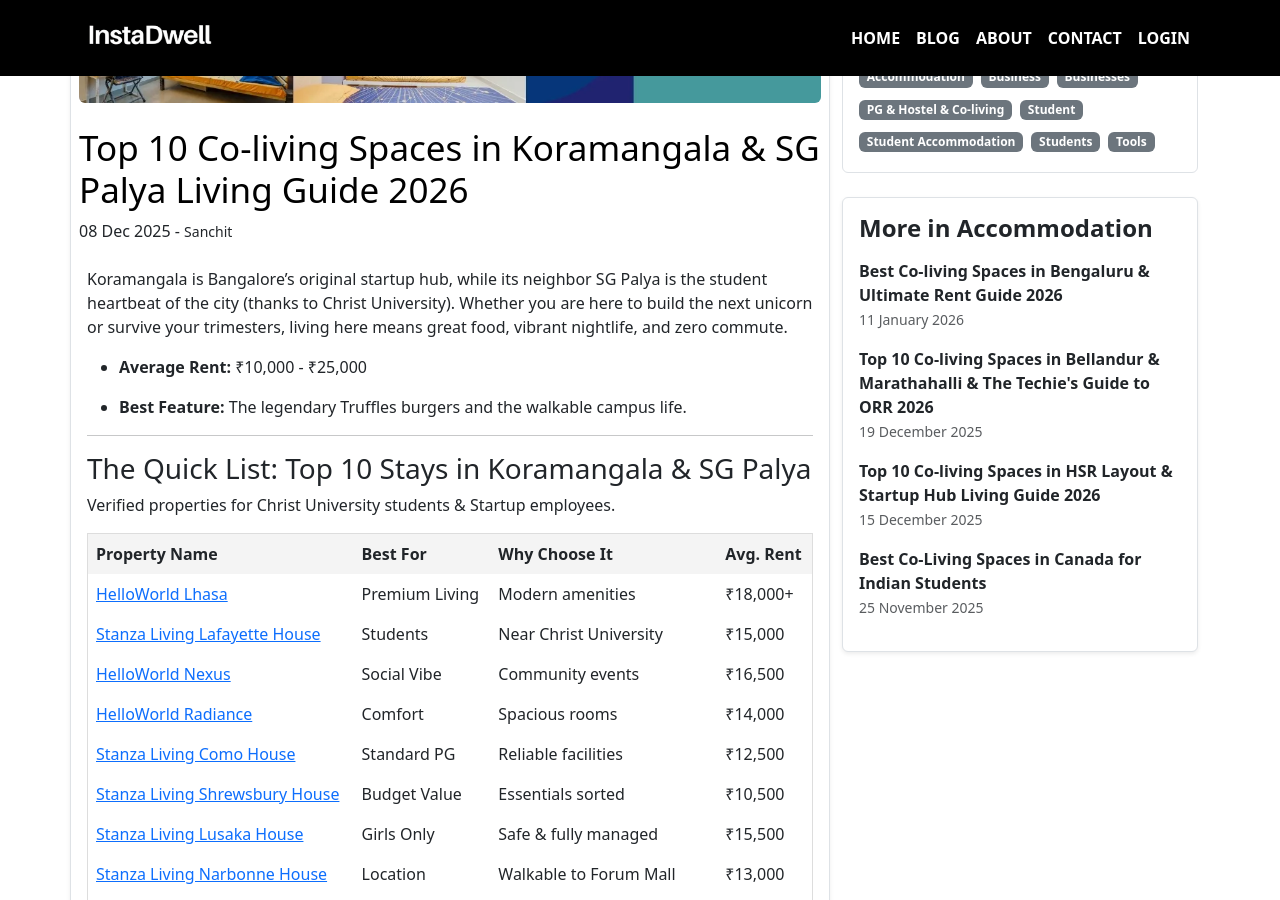
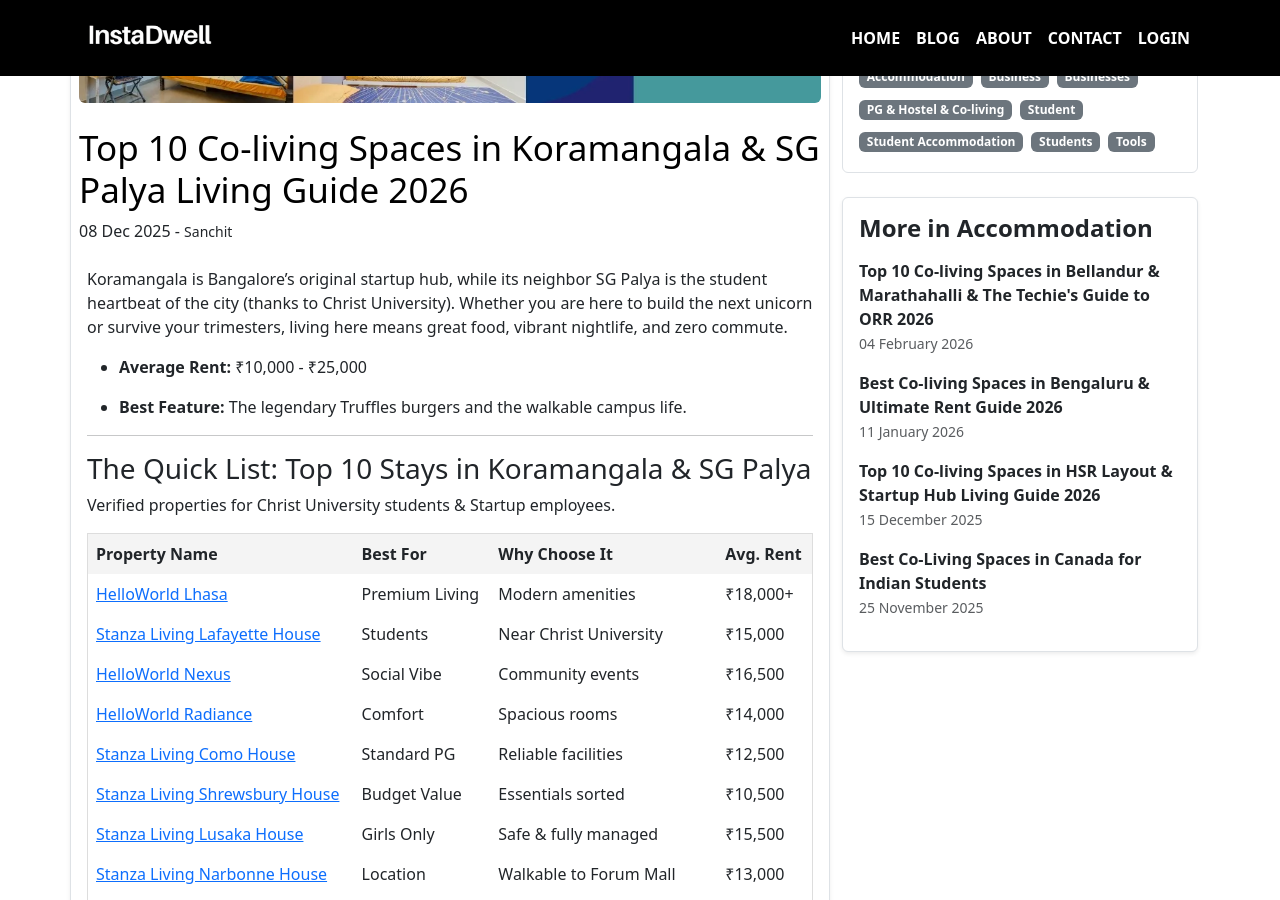
Before and after one commit to instadw/instadwell-blog, a Jekyll site: the page built from _posts/2025-12-08-top-10-co-living-spaces-in-koramangala-and-sg-palya-living-guide-2026.md, in a window 1280 px wide and 900 px high, scrolled down 390 px. Built offline with Jekyll 4.4.1, drawn with Linux system fonts in a browser that asks for light colours.

Commit message:
Update and rename 2025-12-19-top-10-co-living-spaces-in-bellandur-and-marathahalli-and-the-techies-guide-to-orr-2026.md to 2026-2-04-top-10-co-living-spaces-in-bellandur-and-marathahalli-and-the-techies-guide-to-orr-2026.md

```diff
--- a/_posts/2025-12-19-top-10-co-living-spaces-in-bellandur-and-marathahalli-and-the-techies-guide-to-orr-2026.md
+++ b/_posts/2026-2-04-top-10-co-living-spaces-in-bellandur-and-marathahalli-and-the-techies-guide-to-orr-2026.md
@@ -6,7 +6,7 @@
 permalink: /:title
 author: Sanchit
 category: Accommodation
-date: 2025-12-19T09:14:00.000+05:30
+date: 2026-2-04T09:14:00.000+05:30
 ---
 
 Bellandur and Marathahalli are the lifelines of Bangalore's IT corridor. Whether you work at RMZ Ecospace, Prestige Tech Park, or Embassy Tech Village, living here is the only way to beat the legendary ORR traffic.
```
